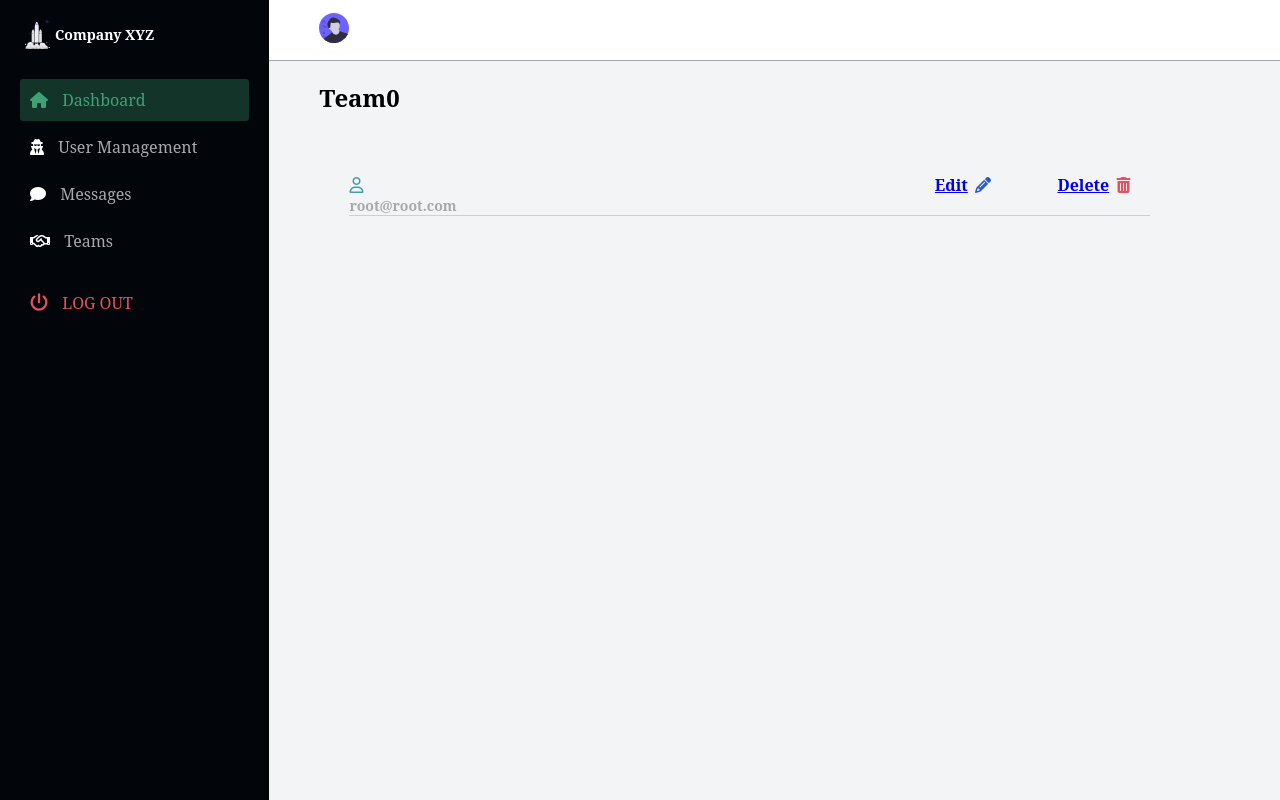
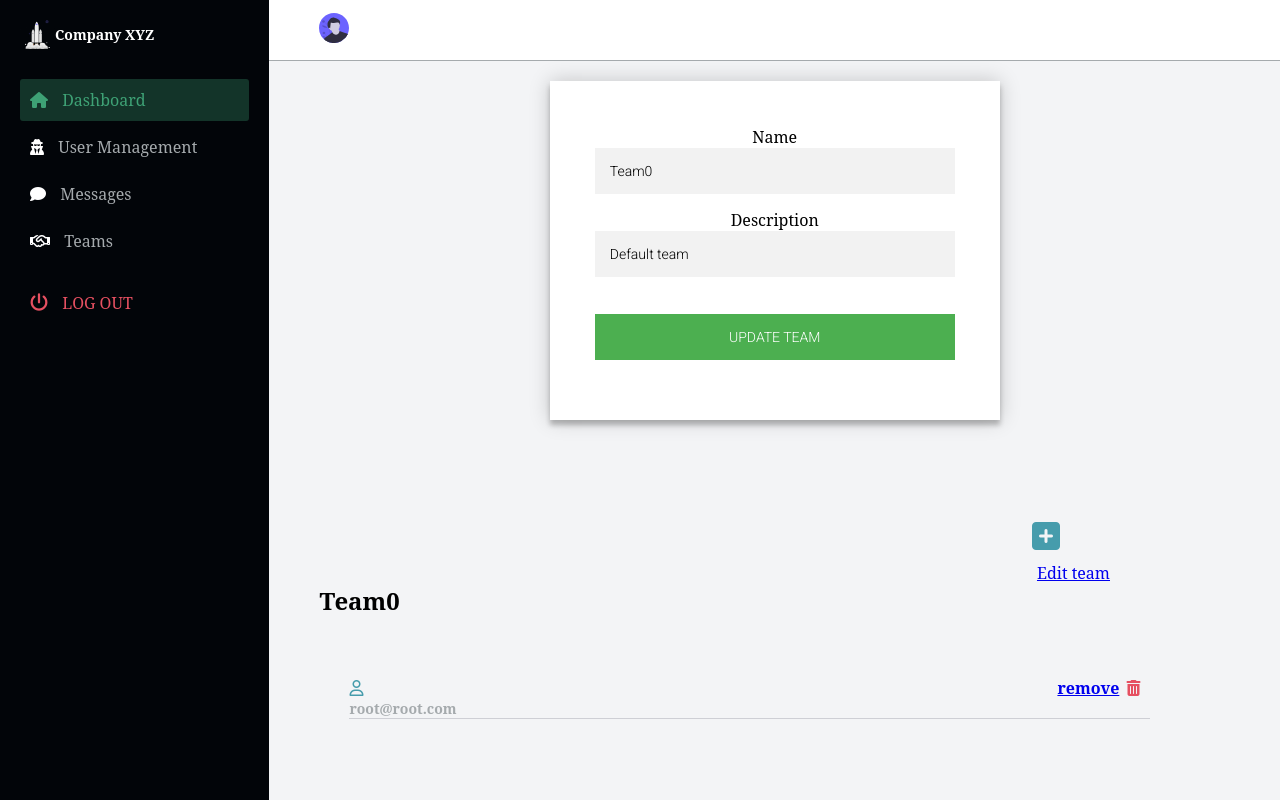
Before and after one commit to sorXCode/user-management, a Flask app: page /teams/Team0 in a window 1280 px wide. Run offline with Flask 2, Linux system fonts and the light colour scheme; a user stored in the database is signed in; data comes from the database, SQL or seed files in the repository; data that the repository does not hold is empty; some libraries are stand-ins or nearby versions; some web fonts are replaced.

Commit message:
added team update logic

```diff
--- a/team/views.py
+++ b/team/views.py
@@ -44,8 +44,28 @@ class TeamView(MethodView):
     def get(self, team_name=None):
         if team_name:
             team = Team.get_team_by_name(name=team_name)
+
+            form = TeamCreationForm()
+            form.name.data = team.name
+            form.description.data = team.description
+
             users_in_team = [user_team.team_member for user_team in team.user_team.all()]
-            return render_template("team.html", users=users_in_team, team=team)
+            return render_template("team.html", users=users_in_team, team=team, form=form)
+        return redirect(url_for("team_bp.teams"))
+
+    def post(self, team_name):
+        form = TeamCreationForm()
+
+        if form.validate_on_submit():
+            team = Team.get_team_by_name(name=team_name)
+
+            team.name = form.name.data
+            team.description = form.description.data
+            team.save()
+
+            flash("Team updated", 'success')
+            return redirect(url_for("team_bp.team_view", team_name=team.name))
+        flash('Team update failed', 'failed')
         return redirect(url_for("team_bp.teams"))
 
 class TeamSearch(MethodView):
@@ -59,7 +79,9 @@ class TeamSearch(MethodView):
             team = Team.search_by_part_name(form.name.data)
         return render_template("teamsearch_result.html", team=team)
 
+
+
 team_bp.add_url_rule("/teams", view_func=TeamsList.as_view("teams"))
-team_bp.add_url_rule("/teams/search", view_func=TeamSearch.as_view("create_team"))
+team_bp.add_url_rule("/teams/search", view_func=TeamSearch.as_view("search_team"))
 team_bp.add_url_rule("/teams/<team_name>", view_func=TeamView.as_view("team_view"))
 team_bp.add_url_rule("/teams", view_func=TeamCreation.as_view("create_team"))
--- a/templates/team.html
+++ b/templates/team.html
@@ -6,6 +6,17 @@
 {% endblock %}
 
 {% block content %}
+
+
+{% if current_user.is_admin or current_user.is_super_admin %}
+    <div id="editModal" class="modal">
+        {{ format_form(form=form, action=url_for("team_bp.team_view", team_name=team.name), submit_value="Update Team") }}
+    </div>
+    <div class="create_user text_lightblue">
+        <i class="fa fa-plus-square fa-2x"></i>
+        <p> <a href="#editModal" rel="modal:open">Edit team</a></p>
+    </div>
+{% endif %}
 
 {% if team %}
 <h2>{{ team.name }}</h2>
@@ -21,11 +32,9 @@
             </div>
 
             <div class="edit_user">
-                <span class="font_bold text_title"><a href="#">Edit</a></span>
-                <i class="fa fa-pencil"></i>
             </div>
             <div class ="delete_user">
-                <span class="font_bold text_title"><a href="#">Delete</a></span>
+                <span class="font_bold text_title"><a href="#">remove</a></span>
                 <i class="fa fa-trash"></i>
             </div>
         {% endfor %}
--- a/templates/teams.html
+++ b/templates/teams.html
@@ -26,9 +26,7 @@
                 <p class="text_primary"><a href="/teams/{{team.name}}">{{ team.name }}</a></p>
             </div>
 
-            <div class="edit_user">
-                <span class="font_bold text_title"><a href="#">Edit</a></span>
-                <i class="fa fa-pencil"></i>
+            <div>
             </div>
             <div class ="delete_user">
                 <span class="font_bold text_title"><a href="#">Delete</a></span>
```
Also changed, not shown: templates/users.html (+4 -4 lines).
